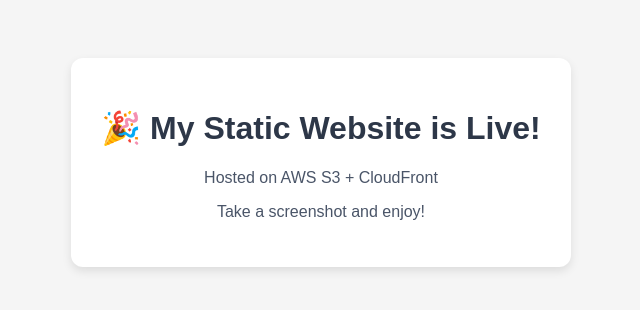
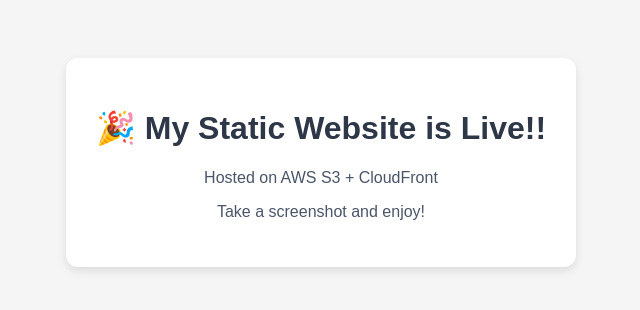
Before and after one commit to AChuSec/aws-secure-global-static-website, a plain HTML site: page terraform/private-with-acm/index.html in a window 1280 px wide. Shown: the whole page, without its empty margins (319-959 px from the left). Drawn offline with Linux system fonts and the light colour scheme.

Commit message:
Update index.html

```diff
--- a/terraform/private-with-acm/index.html
+++ b/terraform/private-with-acm/index.html
@@ -27,7 +27,7 @@
 </head>
 <body>
   <div class="container">
-    <h1>🎉 My Static Website is Live!</h1>
+    <h1>🎉 My Static Website is Live!!</h1>
     <p>Hosted on AWS S3 + CloudFront</p>
     <p>Take a screenshot and enjoy!</p>
   </div>
```
